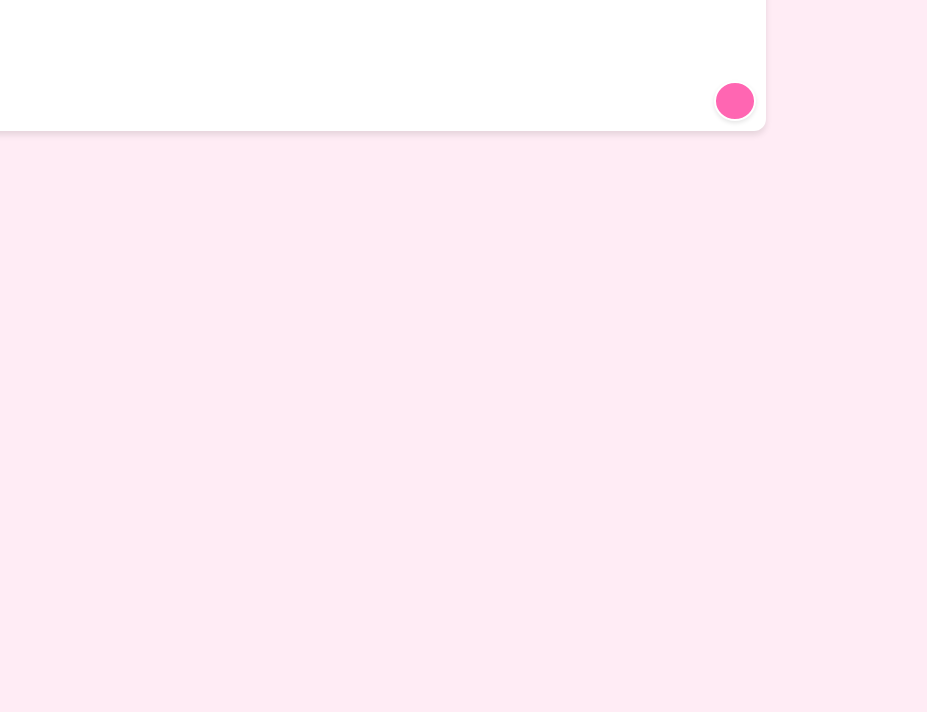
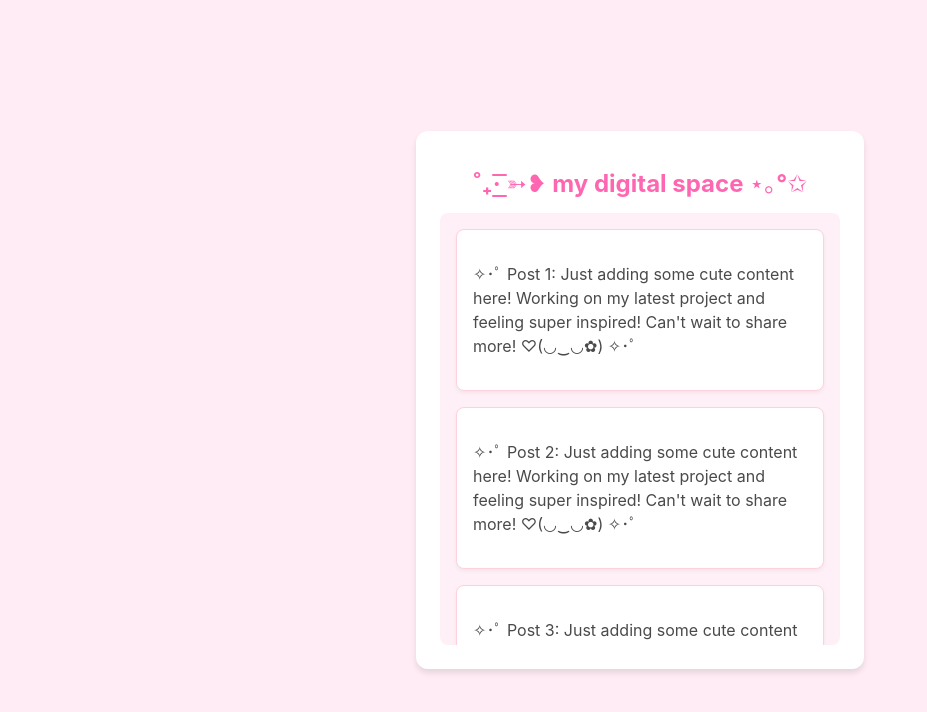
Before and after one commit to nsiahtkha20431/nonsauce, a React (Vite) app: page / in a window 1280 px wide. Shown: the top 712 px of the page, without its empty margins (0-927 px from the left). Built offline with nearby package versions, Linux system fonts and the light colour scheme.

Commit message:
Recentered brain dump area on center of viewport

```diff
--- a/src/NonsauceIndex.jsx
+++ b/src/NonsauceIndex.jsx
@@ -3,27 +3,21 @@ import { Upload } from 'lucide-react';
 
 const styles = {
   container: {
+    backgroundColor: '#ffecf5',
     position: 'fixed',
     inset: 0,
-    backgroundColor: '#ffecf5',
     overflow: 'hidden',
     cursor: 'move',
     display: 'flex',  // Add this
     justifyContent: 'center',  // Add this
     alignItems: 'center'  // Add this
   },
-  draggableContent: {
-    position: 'absolute',
-    transformOrigin: 'center',
-    display: 'flex',
-    gap: '900px'
-  },
-  mainContent: {
+  brainDump: {
     width: '400px',
     backgroundColor: 'white',
     borderRadius: '12px',
     boxShadow: '0 4px 6px rgba(0, 0, 0, 0.1)',
-    padding: '24px'
+    padding: '24px',
   },
   moodboard: {
     width: '1600px',
@@ -31,9 +25,10 @@ const styles = {
     backgroundColor: 'white',
     borderRadius: '12px',
     boxShadow: '0 4px 6px rgba(0, 0, 0, 0.1)',
-    position: 'relative',
+    position: 'absolute',
     overflow: 'hidden',
-    marginTop: '-900px'
+    left: '-3500px',  // Position to the left
+    top: '-1250px'
   },
   uploadButton: {
     position: 'absolute',
@@ -60,8 +55,8 @@ const styles = {
   },
   resizeHandle: {
     position: 'absolute',
-    bottom: '0',
-    right: '0',
+    // bottom: '0',
+    // right: '0',
     width: '10px',
     height: '10px',
     backgroundColor: '#ff66b2',
@@ -294,7 +289,7 @@ const NonsauceIndex = () => {
     >
       <div
         style={{
-          ...styles.draggableContent,
+          // ...styles.draggableContent,
           transform: `translate(${position.x}px, ${position.y}px) scale(${scale})`,
           transition: isDragging ? 'none' : 'transform 0.1s ease-out'
         }}
@@ -321,9 +316,9 @@ const NonsauceIndex = () => {
           />
         </div>
 
-        <div style={styles.mainContent}>
+        <div style={styles.brainDump}>
           <h1 style={styles.title}>
-            ˚₊· ͟͟͞͞➳❥ brain dump ⋆｡°✩
+            ˚₊· ͟͟͞͞➳❥ my digital space ⋆｡°✩
           </h1>
 
           <div
```
